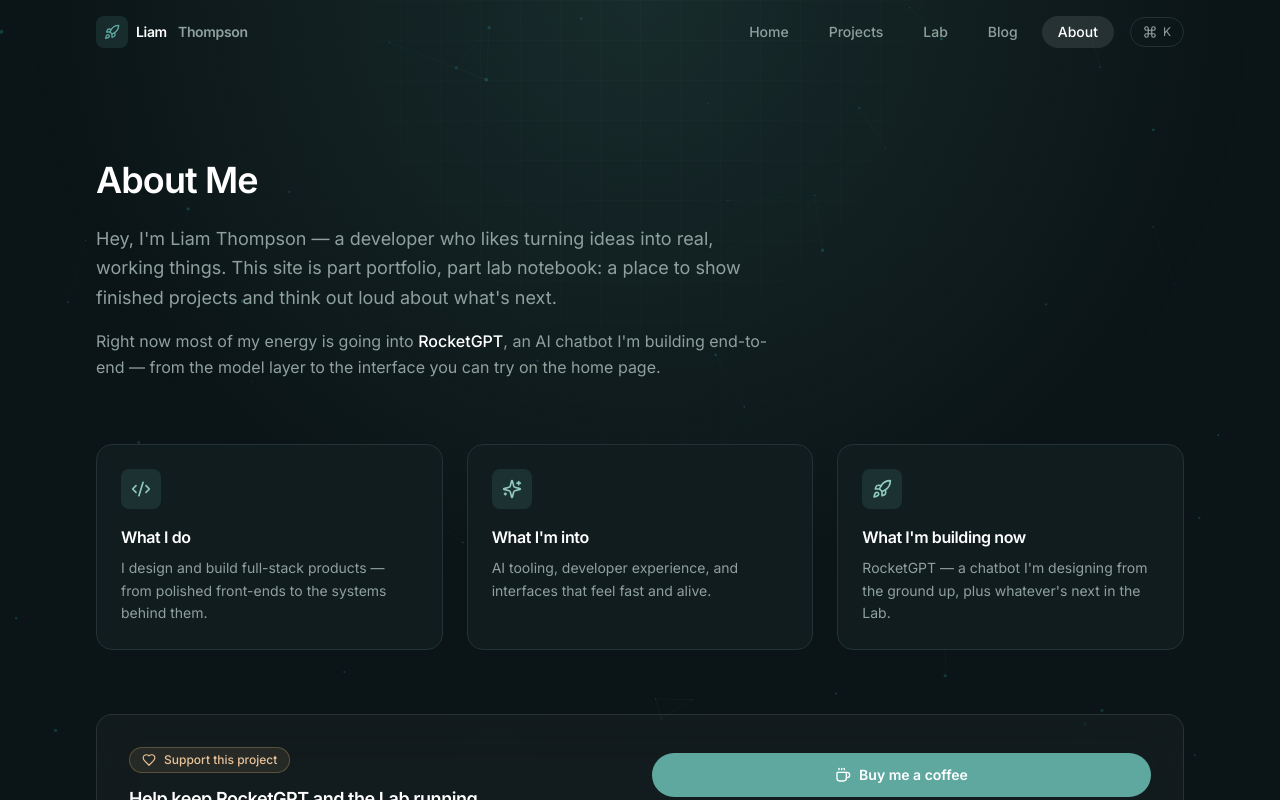
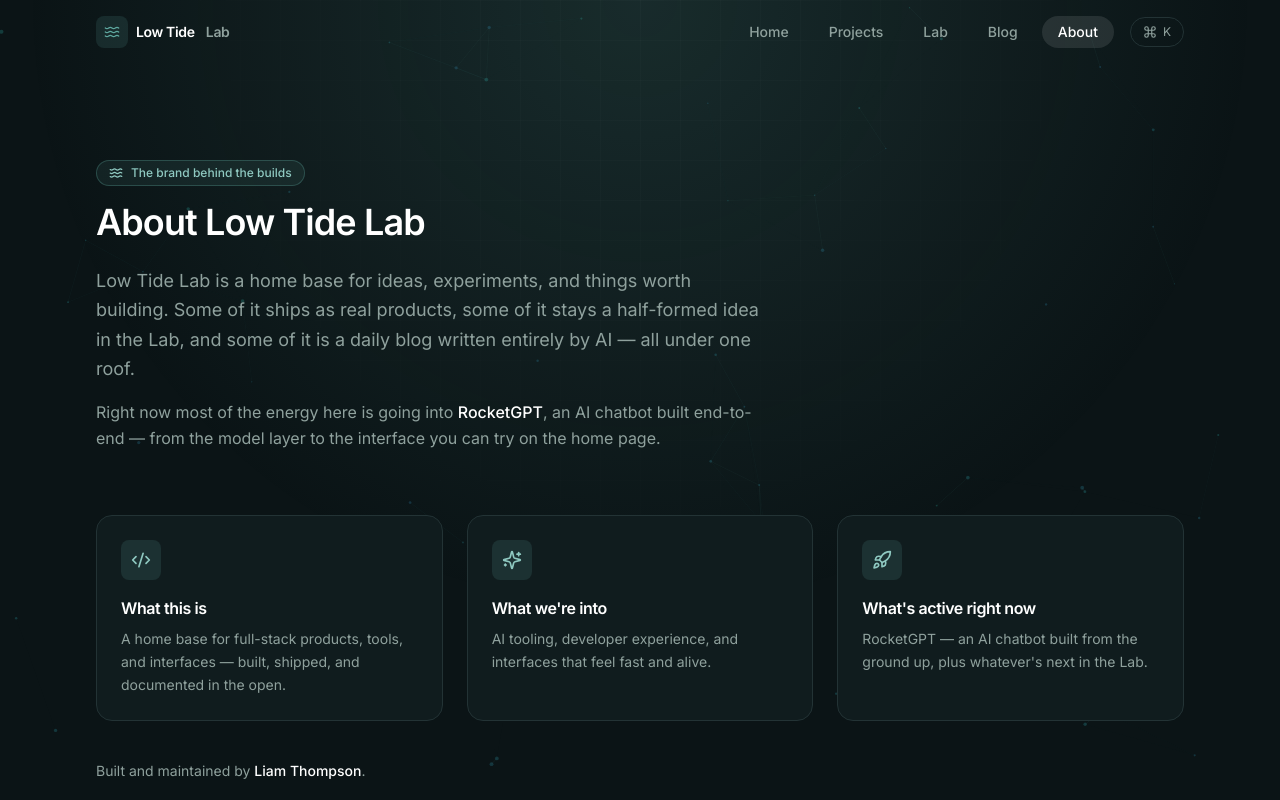
Before and after one commit to L11UM/lowtidelab, a Next.js app: page /about in a window 1280 px wide. Shown: the top 800 px of the page. Built offline with nearby package versions, Linux system fonts and the light colour scheme.

Commit message:
Rebrand site to Low Tide Lab (drop personal-portfolio framing, keep Lab/Blog)

```diff
--- a/next.config.mjs
+++ b/next.config.mjs
@@ -1,5 +1,5 @@
 /** @type {import('next').NextConfig} */
-const repoName = "newportFOLIO";
+const repoName = "lowtidelab";
 const isGithubActions = process.env.GITHUB_ACTIONS === "true";
 
 const nextConfig = {
--- a/package.json
+++ b/package.json
@@ -1,5 +1,5 @@
 {
-  "name": "personal-portfolio",
+  "name": "low-tide-lab",
   "version": "0.1.0",
   "private": true,
   "scripts": {
--- a/src/app/about/page.tsx
+++ b/src/app/about/page.tsx
@@ -1,31 +1,31 @@
 import type { Metadata } from "next";
 import { Reveal } from "@/components/reveal";
 import { SupportCTA } from "@/components/support-cta";
-import { Code2, Rocket, Sparkles } from "lucide-react";
+import { Code2, Rocket, Sparkles, Waves } from "lucide-react";
 
 export const metadata: Metadata = {
   title: "About",
-  description: "A bit about who I am and what I'm building.",
+  description: "What Low Tide Lab is, and what it's for.",
 };
 
 const highlights = [
   {
     icon: Code2,
-    title: "What I do",
+    title: "What this is",
     description:
-      "I design and build full-stack products — from polished front-ends to the systems behind them.",
+      "A home base for full-stack products, tools, and interfaces — built, shipped, and documented in the open.",
   },
   {
     icon: Sparkles,
-    title: "What I'm into",
+    title: "What we're into",
     description:
       "AI tooling, developer experience, and interfaces that feel fast and alive.",
   },
   {
     icon: Rocket,
-    title: "What I'm building now",
+    title: "What's active right now",
     description:
-      "RocketGPT — a chatbot I'm designing from the ground up, plus whatever's next in the Lab.",
+      "RocketGPT — an AI chatbot built from the ground up, plus whatever's next in the Lab.",
   },
 ];
 
@@ -33,18 +33,22 @@ export default function AboutPage() {
   return (
     <section className="container-x py-24">
       <Reveal>
-        <h1 className="text-3xl font-semibold tracking-tight sm:text-4xl">About Me</h1>
+        <span className="mb-4 inline-flex w-fit items-center gap-2 rounded-full border border-primary/30 bg-primary/10 px-3 py-1 text-xs font-medium text-primary-light">
+          <Waves className="h-3.5 w-3.5" />
+          The brand behind the builds
+        </span>
+        <h1 className="text-3xl font-semibold tracking-tight sm:text-4xl">About Low Tide Lab</h1>
         <p className="mt-6 max-w-2xl text-lg leading-relaxed text-muted">
-          Hey, I&apos;m Liam Thompson — a developer who likes turning ideas into
-          real, working things. This site is part portfolio, part lab
-          notebook: a place to show finished projects and think out loud
-          about what&apos;s next.
+          Low Tide Lab is a home base for ideas, experiments, and things worth
+          building. Some of it ships as real products, some of it stays a
+          half-formed idea in the Lab, and some of it is a daily blog written
+          entirely by AI — all under one roof.
         </p>
         <p className="mt-4 max-w-2xl leading-relaxed text-muted">
-          Right now most of my energy is going into{" "}
+          Right now most of the energy here is going into{" "}
           <span className="font-medium text-white">RocketGPT</span>, an AI
-          chatbot I&apos;m building end-to-end — from the model layer to the
-          interface you can try on the home page.
+          chatbot built end-to-end — from the model layer to the interface
+          you can try on the home page.
         </p>
       </Reveal>
 
@@ -62,6 +66,13 @@ export default function AboutPage() {
         ))}
       </div>
 
+      <Reveal delay={0.2}>
+        <p className="mt-10 text-sm text-muted">
+          Built and maintained by{" "}
+          <span className="font-medium text-white">Liam Thompson</span>.
+        </p>
+      </Reveal>
+
       <div className="mt-16">
         <Reveal>
           <SupportCTA />
--- a/src/app/layout.tsx
+++ b/src/app/layout.tsx
@@ -18,32 +18,32 @@ const jetbrainsMono = JetBrains_Mono({
   display: "swap",
 });
 
-const siteUrl = "https://liamthompson.dev";
+const siteUrl = "https://lowtidelab.dev";
 
 export const metadata: Metadata = {
   metadataBase: new URL(siteUrl),
   title: {
-    default: "Liam Thompson — Builder & AI Tinkerer",
-    template: "%s — Liam Thompson",
+    default: "Low Tide Lab — Ideas, Experiments & RocketGPT",
+    template: "%s — Low Tide Lab",
   },
   description:
-    "Personal site of Liam Thompson — ideas, projects, and experiments, including RocketGPT, an AI chatbot.",
-  keywords: ["portfolio", "RocketGPT", "AI chatbot", "software engineer", "Next.js"],
-  authors: [{ name: "Liam Thompson" }],
-  creator: "Liam Thompson",
+    "Low Tide Lab is a home base for ideas, experiments, and builds — including RocketGPT, an AI chatbot, and a daily AI-written blog.",
+  keywords: ["Low Tide Lab", "RocketGPT", "AI chatbot", "lab", "experiments", "Next.js"],
+  authors: [{ name: "Low Tide Lab" }],
+  creator: "Low Tide Lab",
   openGraph: {
     type: "website",
     url: siteUrl,
-    title: "Liam Thompson — Builder & AI Tinkerer",
+    title: "Low Tide Lab — Ideas, Experiments & RocketGPT",
     description:
-      "Personal site of Liam Thompson — ideas, projects, and experiments, including RocketGPT, an AI chatbot.",
-    siteName: "Liam Thompson",
+      "Low Tide Lab is a home base for ideas, experiments, and builds — including RocketGPT, an AI chatbot, and a daily AI-written blog.",
+    siteName: "Low Tide Lab",
   },
   twitter: {
     card: "summary_large_image",
-    title: "Liam Thompson — Builder & AI Tinkerer",
+    title: "Low Tide Lab — Ideas, Experiments & RocketGPT",
     description:
-      "Personal site of Liam Thompson — ideas, projects, and experiments, including RocketGPT, an AI chatbot.",
+      "Low Tide Lab is a home base for ideas, experiments, and builds — including RocketGPT, an AI chatbot, and a daily AI-written blog.",
   },
   robots: {
     index: true,
--- a/src/app/page.tsx
+++ b/src/app/page.tsx
@@ -34,18 +34,17 @@ function Hero() {
 
       <Reveal delay={0.1}>
         <h1 className="max-w-3xl text-4xl font-semibold leading-[1.1] tracking-tight sm:text-6xl">
-          I build ideas into{" "}
-          <span className="text-gradient">things that work.</span>
+          Low tide is when{" "}
+          <span className="text-gradient">the interesting stuff surfaces.</span>
         </h1>
       </Reveal>
 
       <Reveal delay={0.2}>
         <p className="mt-6 max-w-xl text-lg text-muted">
-          I&apos;m a developer who ships. This site is a living log of my
-          projects, half-formed ideas, and the occasional AI experiment —
-          starting with{" "}
-          <span className="font-medium text-white">RocketGPT</span>, my own
-          chatbot.
+          Low Tide Lab is a home base for ideas, experiments, and things worth
+          building — including{" "}
+          <span className="font-medium text-white">RocketGPT</span>, an AI
+          chatbot, and a blog written entirely by AI, one day at a time.
         </p>
       </Reveal>
 
@@ -59,10 +58,10 @@ function Hero() {
             <ArrowRight className="h-4 w-4 transition-transform group-hover:translate-x-1" />
           </Link>
           <Link
-            href="/about"
+            href="/lab"
             className="inline-flex items-center gap-2 rounded-full border border-border px-6 py-3 text-sm font-semibold text-white/90 transition-colors hover:border-white/30 hover:bg-white/5"
           >
-            About Me
+            Explore the Lab
           </Link>
         </div>
       </Reveal>
@@ -123,10 +122,9 @@ function RocketGPTSection() {
             Meet <span className="text-gradient">RocketGPT</span>
           </h2>
           <p className="mt-4 max-w-md text-muted">
-            A fast, focused AI chatbot I&apos;m building from scratch.
-            Try the interactive demo below — it&apos;s a placeholder UI
-            wired up to simulate real responses until the live model is
-            connected.
+            A fast, focused AI chatbot built in the Lab from scratch. Try
+            the interactive demo below — it&apos;s a placeholder UI wired
+            up to simulate real responses until the live model is connected.
           </p>
           <Link
             href="/projects"
--- a/src/app/robots.ts
+++ b/src/app/robots.ts
@@ -6,6 +6,6 @@ export default function robots(): MetadataRoute.Robots {
       userAgent: "*",
       allow: "/",
     },
-    sitemap: "https://liamthompson.dev/sitemap.xml",
+    sitemap: "https://lowtidelab.dev/sitemap.xml",
   };
 }
--- a/src/app/sitemap.ts
+++ b/src/app/sitemap.ts
@@ -1,9 +1,9 @@
 import type { MetadataRoute } from "next";
 
-const siteUrl = "https://liamthompson.dev";
+const siteUrl = "https://lowtidelab.dev";
 
 export default function sitemap(): MetadataRoute.Sitemap {
-  const routes = ["", "/projects", "/lab", "/about"];
+  const routes = ["", "/projects", "/lab", "/blog", "/about"];
 
   return routes.map((route) => ({
     url: `${siteUrl}${route}`,
--- a/src/components/command-palette.tsx
+++ b/src/components/command-palette.tsx
@@ -61,7 +61,7 @@ export function CommandPalette() {
         label: "Send an email",
         hint: "opens mail client",
         icon: Mail,
-        action: () => window.open("mailto:hello@liamthompson.dev", "_self"),
+        action: () => window.open("mailto:hello@lowtidelab.dev", "_self"),
       },
       {
         id: "github",
@@ -71,8 +71,8 @@ export function CommandPalette() {
       },
       {
         id: "support",
-        label: "Support this project",
-        hint: "buy me a coffee",
+        label: "Support the Lab",
+        hint: "buy us a coffee",
         icon: Heart,
         action: () => window.open(monetization.stripeTipLink, "_blank", "noreferrer"),
         keywords: "tip donate coffee sponsor",
--- a/src/components/navbar.tsx
+++ b/src/components/navbar.tsx
@@ -5,7 +5,7 @@ import { usePathname } from "next/navigation";
 import { useEffect, useState } from "react";
 import { motion } from "framer-motion";
 import { clsx } from "clsx";
-import { Rocket } from "lucide-react";
+import { Waves } from "lucide-react";
 import { CommandPaletteTrigger } from "@/components/command-palette";
 
 const links = [
@@ -40,10 +40,10 @@ export function Navbar() {
           className="group flex items-center gap-2 text-sm font-semibold tracking-tight"
         >
           <span className="flex h-8 w-8 items-center justify-center rounded-lg bg-primary/15 text-primary transition-colors group-hover:bg-primary/25">
-            <Rocket className="h-4 w-4" />
+            <Waves className="h-4 w-4" />
           </span>
-          <span className="text-white">Liam</span>
-          <span className="text-muted">&nbsp;Thompson</span>
+          <span className="text-white">Low Tide</span>
+          <span className="text-muted">&nbsp;Lab</span>
         </Link>
 
         <div className="flex items-center gap-2 sm:gap-4">
--- a/src/lib/config.ts
+++ b/src/lib/config.ts
@@ -10,6 +10,6 @@ export const monetization = {
   stripeMembershipLink: "https://buy.stripe.com/YOUR_MEMBERSHIP_LINK",
 
   // Optional fallback/alternate support links.
-  koFiUrl: "https://ko-fi.com/yourname",
-  githubSponsorsUrl: "https://github.com/sponsors/yourname",
+  koFiUrl: "https://ko-fi.com/lowtidelab",
+  githubSponsorsUrl: "https://github.com/sponsors/lowtidelab",
 };
--- a/src/lib/data.ts
+++ b/src/lib/data.ts
@@ -23,7 +23,7 @@ export const projects: Project[] = [
     slug: "example-project",
     title: "Example Project",
     description:
-      "A placeholder project to show how new work gets added to this portfolio. Swap this out for your next creation — the card layout scales automatically.",
+      "A placeholder project to show how new work gets added to the Lab. Swap this out for your next creation — the card layout scales automatically.",
     tags: ["Web", "Design"],
     liveUrl: "#",
   },
```
Also changed, not shown: src/components/footer.tsx (+5 -2 lines), 1 other file (tests, documents, lock files or other folders).
